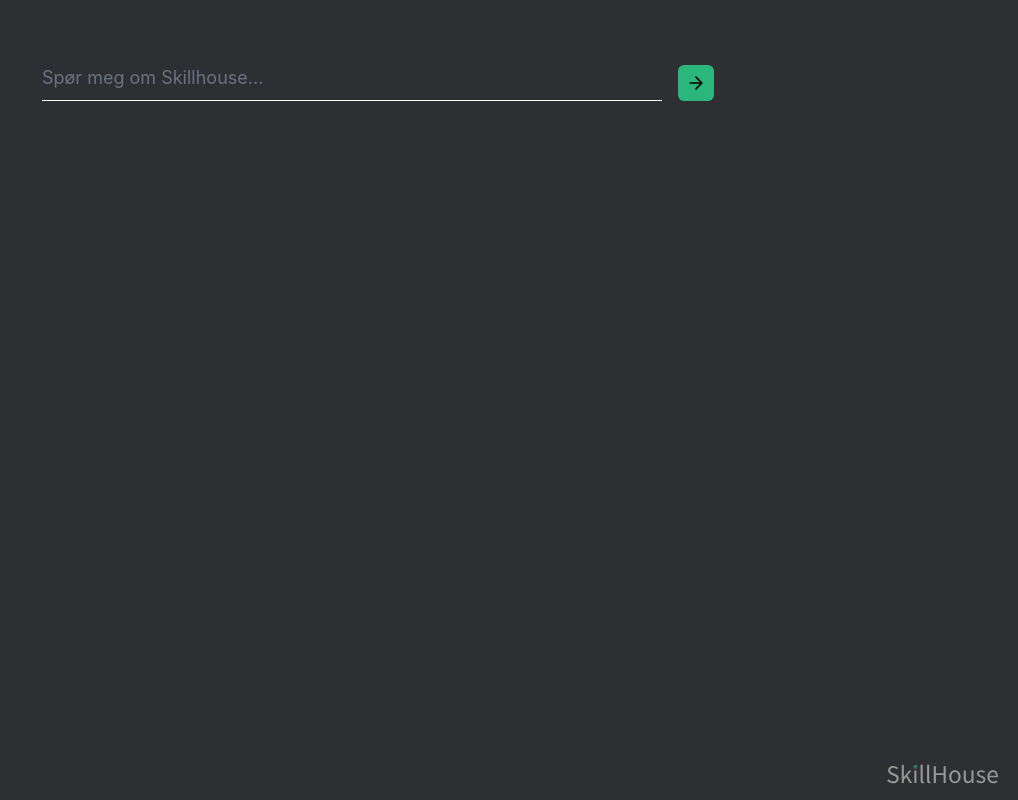
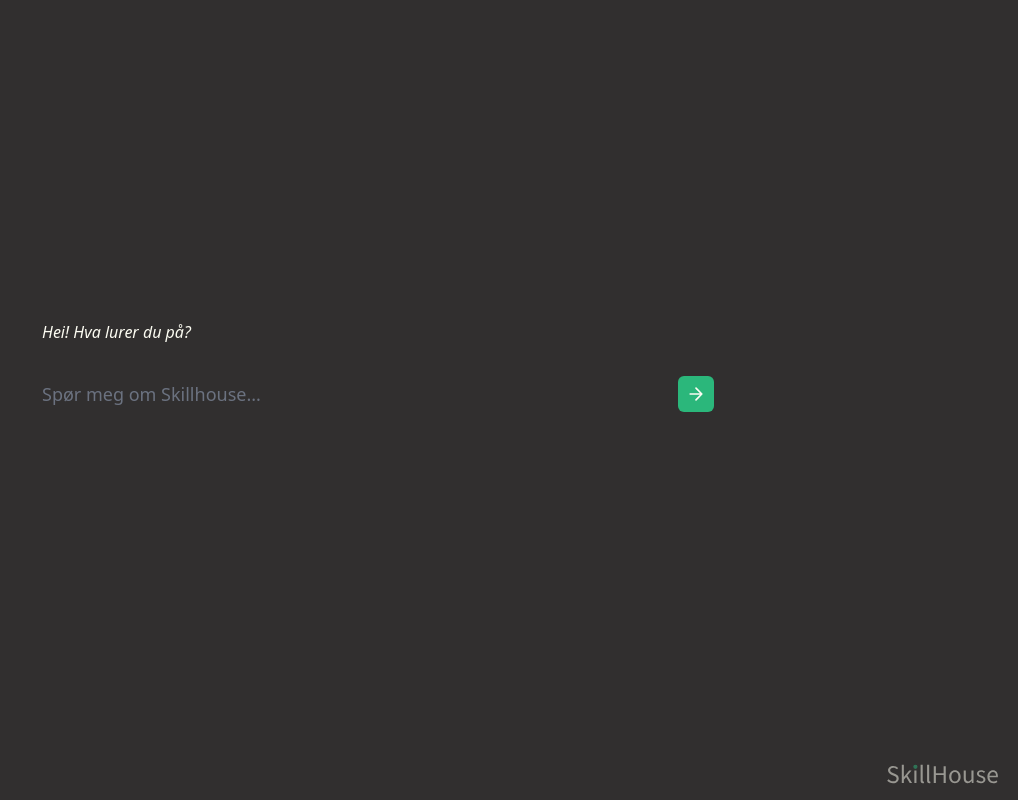
Before and after one commit to JarlJEB/infopage, a Next.js app: page / in a window 1280 px wide. Shown: the whole page, without its empty margins (262-1280 px from the left). Built offline with nearby package versions, Linux system fonts and the light colour scheme.

Commit message:
🎨 Gjenopprettet designbase før AI-integrasjon

```diff
--- a/pages/index.js
+++ b/pages/index.js
@@ -3,49 +3,83 @@ import { useState, useEffect } from 'react';
 export default function InfoPage() {
   const [messages, setMessages] = useState([]);
   const [input, setInput] = useState('');
-  const [isTyping, setIsTyping] = useState(false);
   const [placeholder, setPlaceholder] = useState('');
   const [messageCount, setMessageCount] = useState(0);
 
   useEffect(() => {
+    const intro = "Hei! Hva lurer du på?";
+    const words = intro.split(' ');
+    let i = 0;
+    const interval = setInterval(() => {
+      setMessages([{ from: 'bot', words: words.slice(0, i + 1) }]);
+      i++;
+      if (i === words.length) {
+        clearInterval(interval);
         setPlaceholder('Spør meg om Skillhouse...');
+      }
+    }, 250);
   }, []);
 
   const handleSend = () => {
     if (!input.trim()) return;
     const question = input.trim();
     setInput('');
-    setMessages((prev) => [...prev, { from: 'user', text: question }]);
-    setIsTyping(true);
     setMessageCount((count) => count + 1);
+
+    setMessages((prev) => {
+      const updated = [
+        { from: 'user', text: question },
+        ...prev
+      ];
+      return updated.slice(0, 6);
+    });
 
     const words = "Takk for spørsmålet! Skillhouse leverer rådgivning innen teknologi, ingeniørfag og salg.".split(' ');
     let i = 0;
     const interval = setInterval(() => {
       setMessages((prev) => {
         const existing = prev.filter((m) => m.from !== 'bot');
-        const botMsg = { from: 'bot', text: words.slice(0, i + 1).join(' ') };
-        return [...existing, botMsg];
+        const botMsg = { from: 'bot', words: words.slice(0, i + 1) };
+        return [botMsg, ...existing].slice(0, 6);
       });
       i++;
       if (i === words.length) {
         clearInterval(interval);
-        setIsTyping(false);
         setPlaceholder(
           messageCount + 1 >= 3 ? 'Vil du høre en suksesshistorie?' : 'Lurer du på noe annet?'
         );
       }
-    }, 150);
+    }, 250);
   };
 
   return (
-    <main className="min-h-screen flex flex-col items-center px-4 pt-16 relative">
-      <div className="w-full max-w-2xl">
-        <div className="mb-8">
-          <div className="flex items-center mb-4">
+    <main className="min-h-screen flex flex-col items-center px-4 pt-[40vh] relative bg-[#312f2f] text-skillwhite font-sans overflow-hidden">
+      <div className="w-full max-w-2xl flex flex-col items-start space-y-4 max-h-[50vh] overflow-y-auto pr-2">
+        {messages.map((msg, i) => (
+          <p
+            key={i}
+            className={`whitespace-pre-wrap transition-opacity duration-500 ${
+              msg.from === 'bot' ? 'italic' : 'font-semibold'
+            }`}
+          >
+            {msg.words
+              ? msg.words.map((word, j) => (
+                  <span
+                    key={j}
+                    className="inline-block opacity-0 animate-fade-in"
+                    style={{ animationDelay: `${j * 150}ms` }}
+                  >
+                    {word + ' '}
+                  </span>
+                ))
+              : msg.text}
+          </p>
+        ))}
+      </div>
+      <div className="w-full max-w-2xl mt-8 flex items-center">
         <input
           type="text"
-              className="bg-transparent border-b border-skillwhite text-skillwhite placeholder-gray-500 focus:outline-none flex-1 text-lg pb-2"
+          className="bg-transparent border-none text-skillwhite placeholder-gray-500 focus:outline-none flex-1 text-lg"
           placeholder={placeholder}
           value={input}
           onChange={(e) => setInput(e.target.value)}
@@ -56,27 +90,10 @@ export default function InfoPage() {
           className="ml-4 p-2 bg-skillgreen rounded-md hover:bg-opacity-80 transition"
           aria-label="Send"
         >
-              <svg xmlns="http://www.w3.org/2000/svg" className="h-5 w-5 text-black" fill="none" viewBox="0 0 24 24" stroke="currentColor">
+          <svg xmlns="http://www.w3.org/2000/svg" className="h-5 w-5 text-skillwhite" fill="none" viewBox="0 0 24 24" stroke="currentColor">
             <path strokeLinecap="round" strokeLinejoin="round" strokeWidth={2} d="M5 12h14m-7-7l7 7-7 7" />
           </svg>
         </button>
-          </div>
-        </div>
-        <div className="flex flex-col gap-4">
-          {messages.map((msg, i) => (
-            <p
-              key={i}
-              className={`whitespace-pre-wrap transition-opacity duration-300 ${
-                msg.from === 'bot' ? 'italic text-skillwhite' : 'font-semibold text-skillwhite'
-              }`}
-            >
-              {msg.text}
-            </p>
-          ))}
-          {isTyping && (
-            <p className="italic text-gray-400 transition-opacity duration-300">Skillbot skriver...</p>
-          )}
-        </div>
       </div>
       <div className="absolute bottom-4 right-4 opacity-50">
         <img src="/skillhouse-logo.svg" alt="Skillhouse logo" className="h-5" />
--- a/styles/globals.css
+++ b/styles/globals.css
@@ -3,5 +3,13 @@
 @tailwind utilities;
 
 body {
-  @apply bg-skillgray text-skillwhite font-sans;
+  @apply bg-[#312f2f] text-skillwhite font-sans;
 }
+
+@keyframes fade-in {
+  from { opacity: 0; transform: translateY(4px); }
+  to { opacity: 1; transform: translateY(0); }
+}
+.animate-fade-in {
+  animation: fade-in 0.5s ease forwards;
+}
--- a/tailwind.config.js
+++ b/tailwind.config.js
@@ -1,16 +1,15 @@
 module.exports = {
-  content: ["./pages/**/*.{js,ts,jsx,tsx}"],
+  content: [
+    "./pages/**/*.{js,ts,jsx,tsx}",
+    "./components/**/*.{js,ts,jsx,tsx}"
+  ],
   theme: {
     extend: {
-      fontFamily: {
-        sans: ['Inter', 'sans-serif']
-      },
       colors: {
-        skillgray: '#2e2f32',
-        skillgreen: '#2bb77b',
-        skillwhite: '#fcfcf2'
+        skillgreen: "#2bb77b",
+        skillwhite: "#fcfcf2"
       }
-    },
+    }
   },
-  plugins: [],
+  plugins: []
 }
```
Also changed, not shown: package.json (+5 -5 lines). Lines whose indentation alone changed are shown as unchanged.
